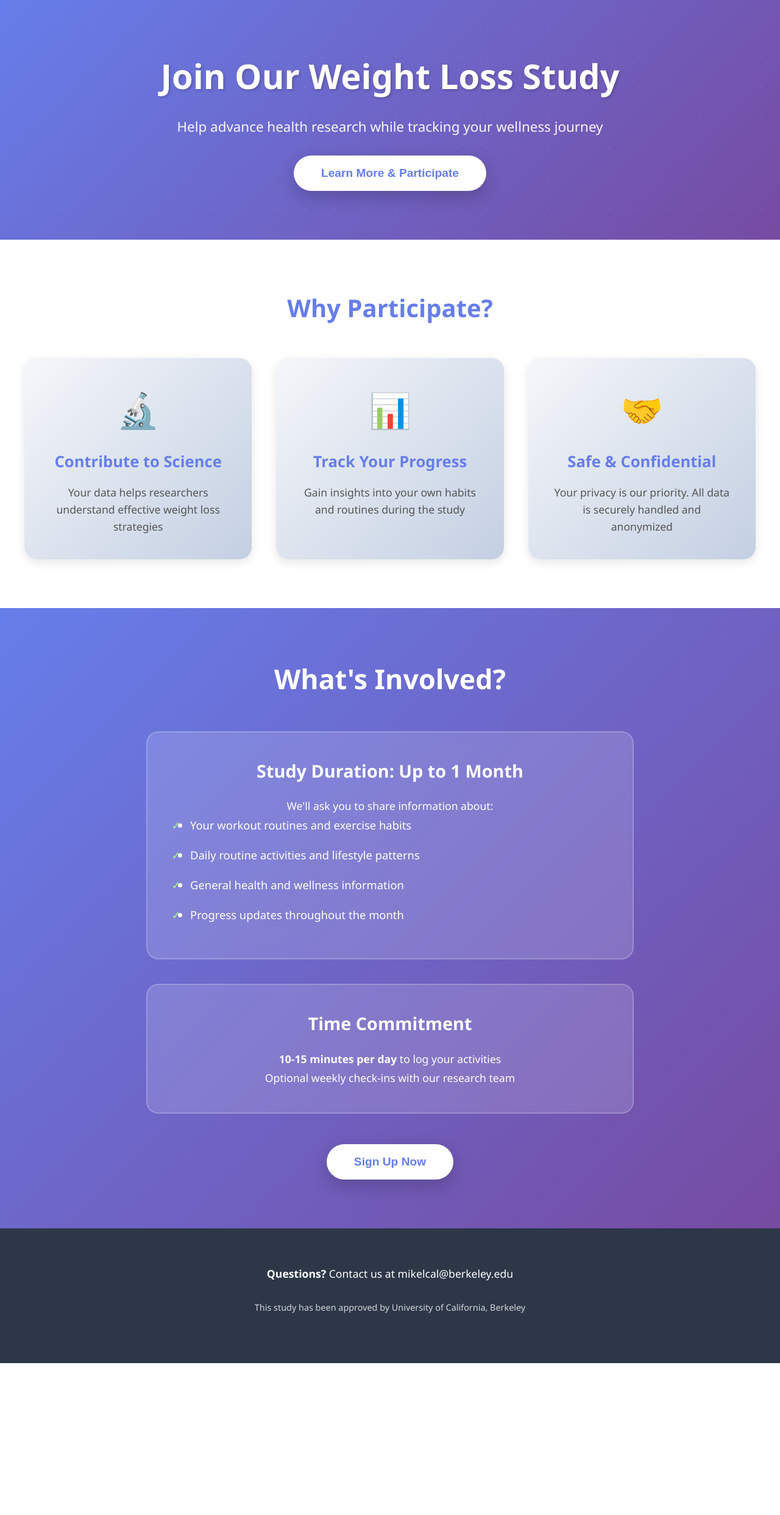
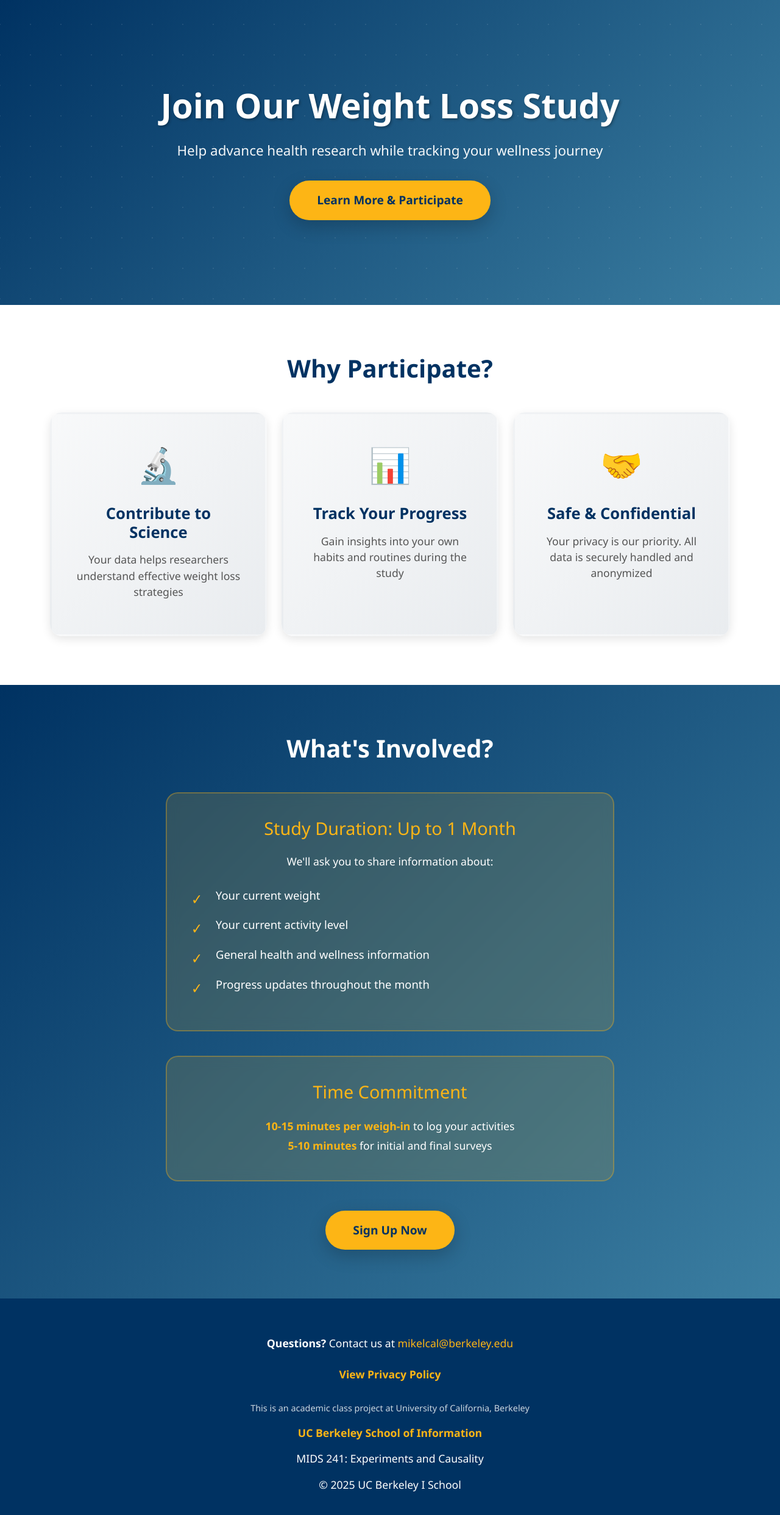
Before and after one commit to UC-Berkeley-I-School/MIDS241-Weight-Checkin, a plain HTML site: page index.html in a window 1280 px wide. Shown: the whole page at 61% size. Before the commit the page ends 2235 px from the top, so only its background shows below. Drawn offline with nearby package versions, Linux system fonts and the light colour scheme.

Commit message:
updated HTML for landing page, added link to interest form, created privacy policy text

```diff
--- a/index.html
+++ b/index.html
@@ -5,7 +5,18 @@
     <meta charset="UTF-8">
     <meta name="viewport" content="width=device-width, initial-scale=1.0">
     <title>Weight Loss Study - Join Our Research</title>
+
+    <!-- Bootstrap 5 CSS -->
+    <link href="https://cdn.jsdelivr.net/npm/bootstrap@5.3.2/dist/css/bootstrap.min.css" rel="stylesheet">
+
     <style>
+        :root {
+            --berkeley-blue: #003262;
+            --california-gold: #FDB515;
+            --light-blue: #3B7EA1;
+            --dark-gold: #C4820E;
+        }
+
         * {
             margin: 0;
             padding: 0;
@@ -14,18 +25,20 @@
 
         body {
             font-family: 'Segoe UI', Tahoma, Geneva, Verdana, sans-serif;
-            line-height: 1.6;
             color: #333;
             overflow-x: hidden;
         }
 
         .hero {
-            background: linear-gradient(135deg, #667eea 0%, #764ba2 100%);
+            background: linear-gradient(135deg, var(--berkeley-blue) 0%, var(--light-blue) 100%);
             color: white;
-            padding: 80px 20px;
+            padding: 100px 0;
             text-align: center;
             position: relative;
             overflow: hidden;
+            min-height: 500px;
+            display: flex;
+            align-items: center;
         }
 
         .hero::before {
@@ -38,6 +51,7 @@
             background: radial-gradient(circle, rgba(255, 255, 255, 0.1) 1px, transparent 1px);
             background-size: 50px 50px;
             animation: moveBackground 20s linear infinite;
+            z-index: 0;
         }
 
         @keyframes moveBackground {
@@ -50,18 +64,16 @@
             }
         }
 
-        .container {
-            max-width: 1200px;
-            margin: 0 auto;
+        .hero-content {
             position: relative;
             z-index: 1;
         }
 
         h1 {
-            font-size: 3.5em;
-            margin-bottom: 20px;
+            font-size: 3.5rem;
+            margin-bottom: 1.5rem;
             font-weight: 700;
-            text-shadow: 2px 2px 4px rgba(0, 0, 0, 0.2);
+            text-shadow: 2px 2px 4px rgba(0, 0, 0, 0.3);
             animation: fadeInDown 1s ease-out;
         }
 
@@ -78,8 +90,8 @@
         }
 
         .hero p {
-            font-size: 1.4em;
-            margin-bottom: 30px;
+            font-size: 1.4rem;
+            margin-bottom: 2rem;
             opacity: 0.95;
             animation: fadeIn 1.5s ease-out;
         }
@@ -94,20 +106,17 @@
             }
         }
 
-        .cta-button {
-            display: inline-block;
-            background: white;
-            color: #667eea;
+        .btn-gold {
+            background: var(--california-gold);
+            color: var(--berkeley-blue);
             padding: 18px 45px;
-            font-size: 1.2em;
+            font-size: 1.2rem;
             font-weight: 600;
-            text-decoration: none;
             border-radius: 50px;
+            border: none;
             transition: all 0.3s ease;
             box-shadow: 0 10px 30px rgba(0, 0, 0, 0.2);
             animation: fadeInUp 1.8s ease-out;
-            cursor: pointer;
-            border: none;
         }
 
         @keyframes fadeInUp {
@@ -122,131 +131,151 @@
             }
         }
 
-        .cta-button:hover {
+        .btn-gold:hover {
             transform: translateY(-3px);
             box-shadow: 0 15px 40px rgba(0, 0, 0, 0.3);
-            background: #f8f9fa;
+            background: var(--dark-gold);
+            color: white;
         }
 
         .info-section {
-            padding: 80px 20px;
+            padding: 80px 0;
             background: white;
         }
 
-        .info-grid {
-            display: grid;
-            grid-template-columns: repeat(auto-fit, minmax(280px, 1fr));
-            gap: 40px;
-            margin-top: 50px;
+        .section-title {
+            text-align: center;
+            font-size: 2.5rem;
+            margin-bottom: 3rem;
+            color: var(--berkeley-blue);
+            font-weight: 700;
         }
 
         .info-card {
-            background: linear-gradient(135deg, #f5f7fa 0%, #c3cfe2 100%);
+            background: linear-gradient(135deg, #f8f9fa 0%, #e9ecef 100%);
             padding: 40px;
             border-radius: 20px;
             text-align: center;
             transition: all 0.4s ease;
             box-shadow: 0 5px 15px rgba(0, 0, 0, 0.1);
+            height: 100%;
+            border: 3px solid transparent;
         }
 
         .info-card:hover {
-            transform: translateY(-10px) scale(1.02);
+            transform: translateY(-10px);
             box-shadow: 0 15px 35px rgba(0, 0, 0, 0.2);
+            border-color: var(--california-gold);
         }
 
         .icon {
-            font-size: 3.5em;
-            margin-bottom: 20px;
+            font-size: 3.5rem;
+            margin-bottom: 1.5rem;
             display: block;
         }
 
         .info-card h3 {
-            font-size: 1.6em;
-            margin-bottom: 15px;
-            color: #667eea;
+            font-size: 1.6rem;
+            margin-bottom: 1rem;
+            color: var(--berkeley-blue);
+            font-weight: 600;
         }
 
         .info-card p {
-            font-size: 1.1em;
+            font-size: 1.1rem;
             color: #555;
         }
 
         .details-section {
-            padding: 80px 20px;
-            background: linear-gradient(135deg, #667eea 0%, #764ba2 100%);
+            padding: 80px 0;
+            background: linear-gradient(135deg, var(--berkeley-blue) 0%, var(--light-blue) 100%);
             color: white;
         }
 
-        .details-section h2 {
-            font-size: 2.8em;
-            text-align: center;
-            margin-bottom: 50px;
-        }
-
         .commitment-box {
-            background: rgba(255, 255, 255, 0.15);
+            background: rgba(253, 181, 21, 0.15);
             backdrop-filter: blur(10px);
             padding: 40px;
             border-radius: 20px;
-            max-width: 800px;
-            margin: 0 auto 40px;
-            border: 2px solid rgba(255, 255, 255, 0.2);
+            margin-bottom: 40px;
+            border: 2px solid rgba(253, 181, 21, 0.3);
             transition: all 0.3s ease;
         }
 
         .commitment-box:hover {
-            background: rgba(255, 255, 255, 0.25);
+            background: rgba(253, 181, 21, 0.25);
             transform: scale(1.02);
+            border-color: var(--california-gold);
         }
 
         .commitment-box h3 {
-            font-size: 1.8em;
-            margin-bottom: 20px;
+            font-size: 1.8rem;
+            margin-bottom: 1.5rem;
             text-align: center;
+            color: var(--california-gold);
         }
 
         .commitment-list {
-            font-size: 1.15em;
+            font-size: 1.15rem;
             line-height: 2;
-            padding-left: 30px;
+            list-style: none;
+            padding-left: 0;
         }
 
         .commitment-list li {
             margin-bottom: 12px;
             position: relative;
+            padding-left: 40px;
         }
 
         .commitment-list li::before {
             content: '✓';
             position: absolute;
-            left: -30px;
+            left: 0;
             font-weight: bold;
-            color: #a8ff78;
+            color: var(--california-gold);
+            font-size: 1.5rem;
         }
 
         .footer {
-            background: #2d3748;
+            background: var(--berkeley-blue);
             color: white;
-            padding: 60px 20px;
+            padding: 60px 0;
             text-align: center;
         }
 
         .footer p {
-            font-size: 1.1em;
-            margin-bottom: 20px;
+            font-size: 1.1rem;
+            margin-bottom: 1rem;
+        }
+
+        .footer-gold {
+            color: var(--california-gold);
+        }
+
+        /* Animation classes for scroll */
+        .animate-on-scroll {
+            opacity: 0;
+            transform: translateY(30px);
+            transition: opacity 0.8s ease-out, transform 0.8s ease-out;
+        }
+
+        .animate-on-scroll.animated {
+            opacity: 1;
+            transform: translateY(0);
         }
 
         @media (max-width: 768px) {
             h1 {
-                font-size: 2.5em;
+                font-size: 2.5rem;
             }
 
             .hero p {
-                font-size: 1.1em;
+                font-size: 1.1rem;
             }
 
-            .info-grid {
-                grid-template-columns: 1fr;
+            .hero {
+                padding: 60px 0;
             }
         }
     </style>
@@ -255,27 +284,34 @@
 <body>
     <div class="hero">
         <div class="container">
+            <div class="hero-content">
                 <h1>Join Our Weight Loss Study</h1>
                 <p>Help advance health research while tracking your wellness journey</p>
-            <button class="cta-button" onclick="scrollToDetails()">Learn More & Participate</button>
+                <button class="btn btn-gold" onclick="scrollToDetails()">Learn More & Participate</button>
+            </div>
         </div>
     </div>
 
     <div class="info-section">
         <div class="container">
-            <h2 style="text-align: center; font-size: 2.5em; margin-bottom: 20px; color: #667eea;">Why Participate?</h2>
-            <div class="info-grid">
-                <div class="info-card">
+            <h2 class="section-title">Why Participate?</h2>
+            <div class="row g-4">
+                <div class="col-lg-4 col-md-6">
+                    <div class="info-card animate-on-scroll">
                         <span class="icon">🔬</span>
                         <h3>Contribute to Science</h3>
                         <p>Your data helps researchers understand effective weight loss strategies</p>
                     </div>
-                <div class="info-card">
+                </div>
+                <div class="col-lg-4 col-md-6">
+                    <div class="info-card animate-on-scroll">
                         <span class="icon">📊</span>
                         <h3>Track Your Progress</h3>
                         <p>Gain insights into your own habits and routines during the study</p>
                     </div>
-                <div class="info-card">
+                </div>
+                <div class="col-lg-4 col-md-6">
+                    <div class="info-card animate-on-scroll">
                         <span class="icon">🤝</span>
                         <h3>Safe & Confidential</h3>
                         <p>Your privacy is our priority. All data is securely handled and anonymized</p>
@@ -283,75 +319,113 @@
                 </div>
             </div>
         </div>
+    </div>
 
     <div class="details-section" id="details">
         <div class="container">
-            <h2>What's Involved?</h2>
+            <h2 class="section-title text-white">What's Involved?</h2>
 
-            <div class="commitment-box">
+            <div class="row justify-content-center">
+                <div class="col-lg-8">
+                    <div class="commitment-box animate-on-scroll">
                         <h3>Study Duration: Up to 1 Month</h3>
-                <p style="text-align: center; margin-top: 10px; font-size: 1.1em;">We'll ask you to share information
+                        <p class="text-center mt-3 mb-4" style="font-size: 1.1rem;">We'll ask you to share information
                             about:</p>
                         <ul class="commitment-list">
-                    <li>Your workout routines and exercise habits</li>
-                    <li>Daily routine activities and lifestyle patterns</li>
+                            <li>Your current weight</li>
+                            <li>Your current activity level</li>
                             <li>General health and wellness information</li>
                             <li>Progress updates throughout the month</li>
                         </ul>
                     </div>
 
-            <div class="commitment-box">
+                    <div class="commitment-box animate-on-scroll">
                         <h3>Time Commitment</h3>
-                <p style="text-align: center; font-size: 1.1em; line-height: 1.8;">
-                    <strong>10-15 minutes per day</strong> to log your activities<br>
-                    Optional weekly check-ins with our research team
+                        <p class="text-center mb-0" style="font-size: 1.1rem; line-height: 1.8;">
+                            <strong style="color: var(--california-gold);">10-15 minutes per weigh-in</strong> to log
+                            your activities<br>
+                            <strong style="color: var(--california-gold);">5-10 minutes</strong> for initial and final
+                            surveys<br>
                         </p>
                     </div>
 
-            <div style="text-align: center; margin-top: 50px;">
-                <button class="cta-button">Sign Up Now</button>
+                    <div class="text-center mt-5">
+                        <button class="btn btn-gold" onclick="openSignUpForm()">Sign Up Now</button>
+                    </div>
+                </div>
             </div>
         </div>
     </div>
 
     <div class="footer">
         <div class="container">
-            <p><strong>Questions?</strong> Contact us at mikelcal@berkeley.edu</p>
-            <p style="font-size: 0.9em; opacity: 0.8; margin-top: 30px;">
-                This study has been approved by University of California, Berkeley
+            <p><strong>Questions?</strong> Contact us at <span class="footer-gold">mikelcal@berkeley.edu</span></p>
+            <p style="margin-top: 1.5rem;">
+                <a href="privacy-policy.html"
+                    style="color: var(--california-gold); text-decoration: none; font-weight: 600;">View Privacy
+                    Policy</a>
             </p>
+            <p style="font-size: 0.9rem; opacity: 0.8; margin-top: 2rem;">
+                This is an academic class project at University of California, Berkeley
+            </p>
+            <p class="footer-gold"><strong>UC Berkeley School of Information</strong></p>
+            <p>MIDS 241: Experiments and Causality</p>
+            <p>&copy; 2025 UC Berkeley I School</p>
         </div>
     </div>
 
+    <!-- Bootstrap 5 JS Bundle -->
+    <script src="https://cdn.jsdelivr.net/npm/bootstrap@5.3.2/dist/js/bootstrap.bundle.min.js"></script>
+
     <script>
         function scrollToDetails() {
-            document.getElementById('details').scrollIntoView({ behavior: 'smooth' });
+            const detailsSection = document.getElementById('details');
+            detailsSection.scrollIntoView({ behavior: 'smooth', block: 'start' });
         }
 
-        // Add subtle parallax effect on scroll
-        window.addEventListener('scroll', () => {
-            const scrolled = window.pageYOffset;
-            const hero = document.querySelector('.hero');
-            hero.style.transform = `translateY(${scrolled * 0.5}px)`;
-        });
+        // Open Interest form in new tab
+        function openSignUpForm() {
+            window.open('https://docs.google.com/forms/d/e/1FAIpQLScKV_RITDKMrSz_kvm4I9KeciEYz0tbzia3PujKg55vlwGF5g/viewform?usp=dialog', '_blank');
+        }
 
-        // Add entrance animations for cards
+        // Improved scroll animation with Intersection Observer
         const observerOptions = {
-            threshold: 0.2,
-            rootMargin: '0px 0px -100px 0px'
+            threshold: 0.15,
+            rootMargin: '0px 0px -50px 0px'
         };
 
         const observer = new IntersectionObserver((entries) => {
-            entries.forEach(entry => {
+            entries.forEach((entry, index) => {
                 if (entry.isIntersecting) {
-                    entry.target.style.animation = 'fadeInUp 0.8s ease-out forwards';
+                    // Add staggered delay for multiple elements
+                    setTimeout(() => {
+                        entry.target.classList.add('animated');
+                    }, index * 100);
+                    observer.unobserve(entry.target);
                 }
             });
         }, observerOptions);
 
-        document.querySelectorAll('.info-card, .commitment-box').forEach(card => {
-            card.style.opacity = '0';
-            observer.observe(card);
+        // Observe all elements with animate-on-scroll class
+        document.addEventListener('DOMContentLoaded', () => {
+            const animateElements = document.querySelectorAll('.animate-on-scroll');
+            animateElements.forEach(el => observer.observe(el));
+        });
+
+        // Parallax effect for hero section (optional, smooth)
+        let ticking = false;
+        window.addEventListener('scroll', () => {
+            if (!ticking) {
+                window.requestAnimationFrame(() => {
+                    const scrolled = window.pageYOffset;
+                    const hero = document.querySelector('.hero');
+                    if (hero && scrolled < hero.offsetHeight) {
+                        hero.style.transform = `translateY(${scrolled * 0.3}px)`;
+                    }
+                    ticking = false;
+                });
+                ticking = true;
+            }
         });
     </script>
 </body>
```
Also changed, not shown: privacy_policy.html (added, +350 -0 lines). Lines whose indentation alone changed are shown as unchanged.
